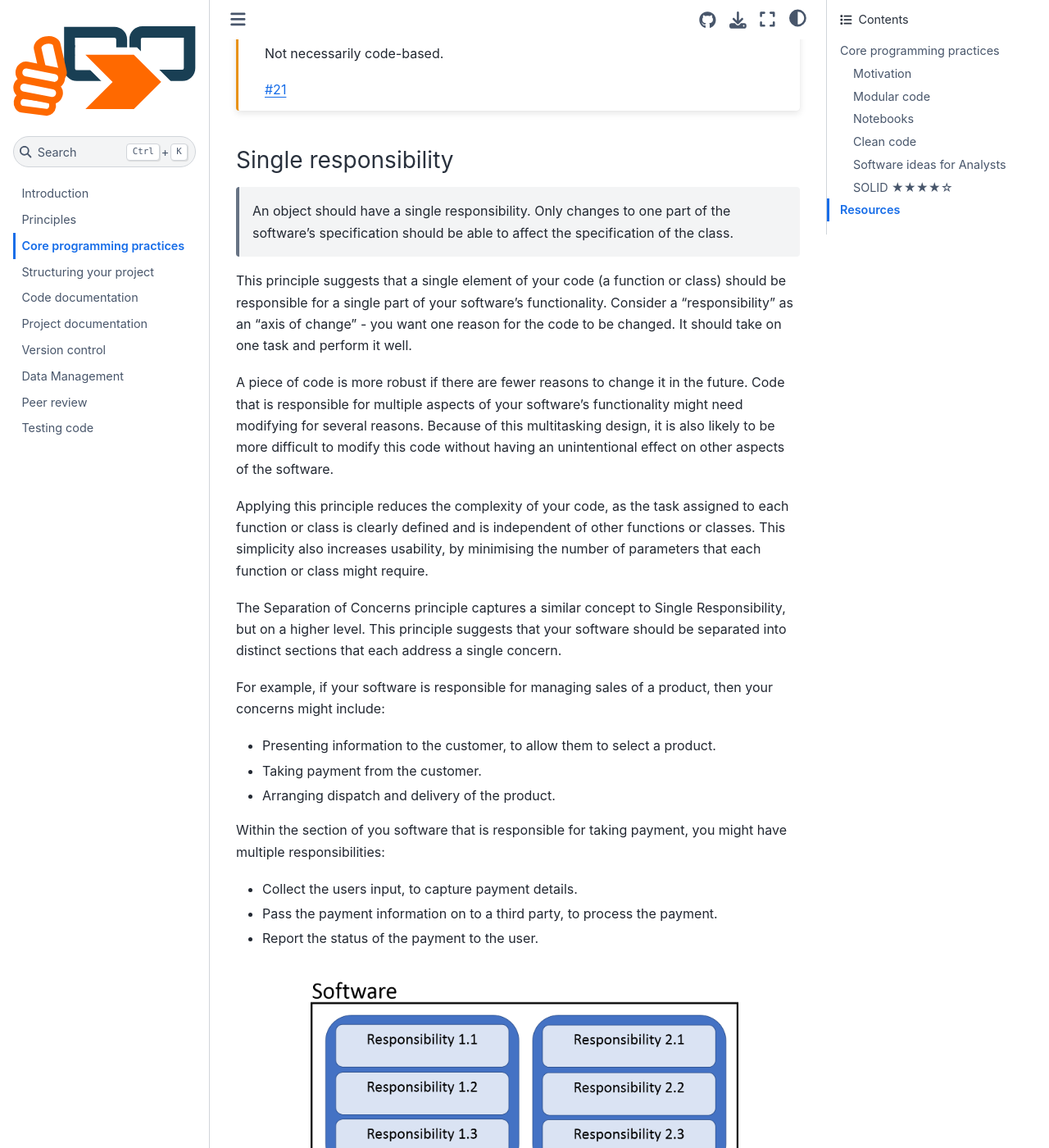
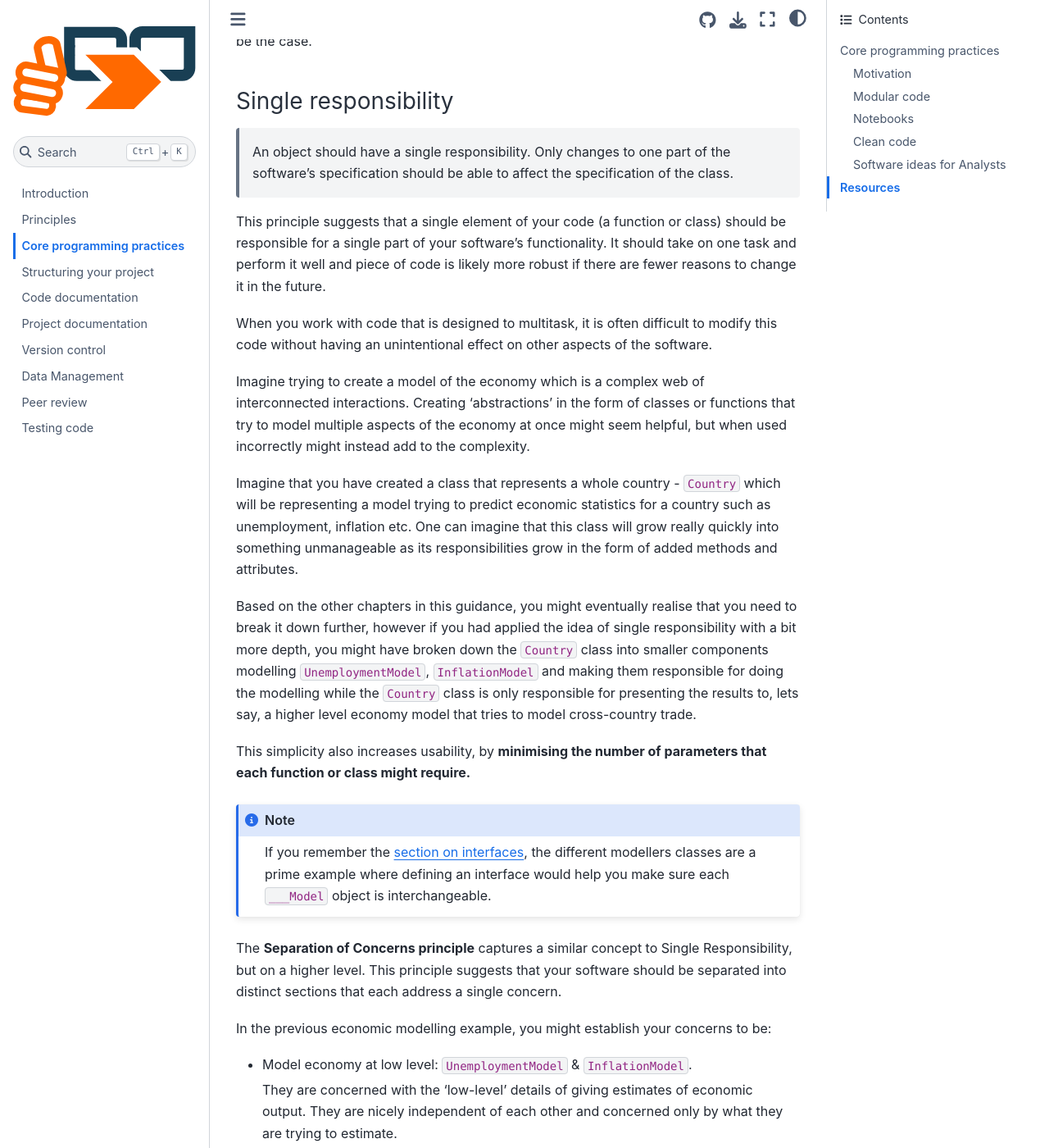
Before and after one commit to best-practice-and-impact/qa-of-code-guidance, a Jupyter Book: the page built from book/core_programming.md, in a window 1280 px wide and 1400 px high, scrolled down 29545 px. Shown: the whole window at 82% size. Built offline with Jupyter Book 1.0.4 settings and Sphinx 7.4.7 and the Sphinx Book theme 1.1.4, drawn with Linux system fonts in a browser that asks for light colours; some of the changed text lies outside the part shown.

Commit message:
Spelling and grammar
Also some tweaks to the formatting.

Add more changes to the SOLID bit

This basically removes the explicit references to the SOLID section and
it adds it all into the Software concepts for analysts portion.

`````diff
--- a/book/core_programming.md
+++ b/book/core_programming.md
@@ -125,7 +125,23 @@ The notion of private does not mean secure in Python. The main goal is to _expos
 
 Different implementations can be used by the end user - if the classes support the same methods. In Python, this is known as **duck typing** (if it looks like a duck, and quacks like a duck - it must be a duck); here, if a class has the same methods that you require as another class, you can use either class. In the above example, if we created a class `LoyaltyAccount` with the same methods of withdrawing points, we could foreseeably slot that class in instead of the `BankAccount` class.
 
-With other languages `interfaces` are defined to record exactly what a class should supply to be considered equivalent. Perhaps we need a class to store data - it could have several "write" methods; one implementation could deal with storing data into a database, but you also have a variant that stores data in local CSV files instead. In your code, you could switch which class you provide to your functions - the functions don't need to know if they are updating CSV or SQL files, they'll work regardless. Python does not support explicit interfaces by default but we can illustrate the concept in the following example:
+```{admonition} Liskov Substitution
+
+
+[Liskov substitution](https://en.wikipedia.org/wiki/Liskov_substitution_principle) states that subclasses should not damage the functionality of their parent class in their implementation.
+They should extend their usefulness, but retain their original functionality. In terms of OOP, if class B inherits from class A, it is said consider "B is an A"; Liskov substitution strengthens this to "B is interchangeable with an A".
+
+If you were to increase the domain and range of a function to account for new cases then this function should observe the same interface as the previous function.
+
+**In short:**
+- Objects should be replaceable with instances of their subclasses, without altering the correctness of that program
+- Functions should be replaceable with similar functions that observe the same interface contract.
+
+```
+
+(interfaces)=
+
+With other languages `interfaces` are defined to record exactly what a class should supply to be considered equivalent. Perhaps we need a class to store data - it could have several "write" methods; one implementation could deal with storing data into a database, another could store data in local CSV files instead. In your code, you could switch which class you provide to your functions - the functions don't need to know if they are updating CSV or SQL files, they'll work regardless. Python does not support explicit interfaces by default but we can illustrate the concept in the following example:
 
 ```python
 # Interface: My Classes Should have these methods:
@@ -168,11 +184,10 @@ If a single class is responsible for too much, then most of your code will be in
 **Responsibility Driven Design** makes objects that are normally "passive" become "active" - for example, with a banking system, rather than having an overly complex object representing a bank account (and handling all money movements), instead objects representing "cheques" and "cash" gain payment methods. Hence a cheque knows how to pay itself into an account; if we later needed to add new payment methods, the existing classes will unlikely to be affected. The bank account's responsibility is holding money, receiving it and paying it out. A cheque's responsibility is to pay itself in to a bank account and retrieve money from its associated account.
 
 ```{note}
-Many **[Design Patterns](https://en.wikipedia.org/wiki/Software_design_pattern)** are available with OOP - reusable solutions to common problems. An example is if you have an `Orange` class, and an `OrangePeeler` class. You've been given an `Apple` class, but would really love to be able to peel it - use an **adapter pattern**. Create an `OrangeAdapter` class that has the same methods as an `Orange` but accepts an `Apple` at construction. `OrangeAdapter` then takes all the `Orange` methods and translates them into equivalent method calls to the `Apple` class it was told about at construction. The `Apple` now looks like an `Orange`.
-
+Many **[Design Patterns](https://en.wikipedia.org/wiki/Software_design_pattern)** are available with OOP - reusable solutions to common problems.
 ```
 
-Object-Orientated Programming introduces the concept of **inheritance** - where a class can "inherit" its methods from another class. This enables extension of existing classes, but can cause problems for the unwary. Its an in-depth topic, but be aware that inheritance locks you in to the object you inherit from - if this object changes, you are dragged along with it. If you're using inheritance to reuse code from another class, prefer **encapsulation** instead. This means keep a private instance of the class you wish to re-use, and delegate the work down to it within your own methods - rather than inheriting the methods and directly using the other class. Now, if you change your mind about using this reused object - you aren't tied in to it, as no-one outside your class knows you've used it.
+Object-Orientated Programming introduces the concept of **inheritance** - where a class can "inherit" its methods from another class. This enables extension of existing classes, but can cause problems for the unwary. Its an in-depth topic, but be aware that **inheritance locks you in to the object you inherit from** - if this object changes, you are dragged along with it. If you're using inheritance to reuse code from another class, prefer **encapsulation** instead. This means keep a private instance of the class you wish to re-use, and delegate the work down to it within your own methods - rather than inheriting the methods and directly using the other class. Now, if you change your mind about using this reused object - you aren't tied in to it, as no-one outside your class knows you've used it.
 
 Finally, be wary when using classes to "chain" items together; for instance, if a "book" has a "publisher" and the publisher has an "address", you could: `book.publisher().address().postcode()`. However, chains like this are fragile as they depend on multiple parts of the system not changing. The "Demeter" research project found that this style of code produce a high proportion of bugs, resulting in the **(Law of Demeter)[https://en.wikipedia.org/wiki/Law_of_Demeter]**: "Only talk to your immediate friends". Namely, only access the objects you know about directly within a class - delegate the refined knowledge to the class you know about. Your code is then exposed to fewer opportunities to get damaged by a change in the codebase. There is a penalty for this - you replace with `book.publisherPostcode()` which internally would call `publisher.postcode()`, so we've added a method to `publisher` as well as `book`; we're trading maintainability for complexity, so consider if it is worthwhile.
 
@@ -1068,48 +1083,48 @@ if (coconut_count >= 0) {
 Now the count is printed if it is more than or equal to 0.
 It's clear that we intend for this to be the case.
 
-## SOLID <span role="image" aria-label="difficulty rating: 4 out of 5">★★★★☆</span>
-
-SOLID is an acronym that encompasses five software design principles that are intended to increase the readability and extensibility of software source code.
-These principles are designed to improve object-oriented programs, but can be roughly applied to functional programs too.
-
-```{todo}
-Extend SOLID subsections with analytical examples.
-
-Not necessarily code-based.
-
-[#21](https://github.com/best-practice-and-impact/qa-of-code-guidance/issues/21)
-```
-
 ### Single responsibility
 
 > An object should have a single responsibility.
 > Only changes to one part of the software's specification should be able to affect the specification of the class.
 
-This principle suggests that a single element of your code (a function or class) should be responsible for a single part of your software's functionality. Consider a "responsibility" as an "axis of change" - you want one reason for the code to be changed.
-It should take on one task and perform it well.
+This principle suggests that a single element of your code (a function or class) should be responsible for a single part of your software's functionality.
+It should take on one task and perform it well and piece of code is likely more robust if there are fewer reasons to change it in the future.
 
-A piece of code is more robust if there are fewer reasons to change it in the future.
-Code that is responsible for multiple aspects of your software's functionality might need modifying for several reasons.
-Because of this multitasking design, it is also likely to be more difficult to modify this code without having an unintentional effect on other aspects of the software.
+When you work with code that is designed to multitask, it is often difficult to modify this code without having an unintentional effect on other aspects of the software.
 
-Applying this principle reduces the complexity of your code, as the task assigned to each function or class is clearly defined and is independent of other functions or classes.
-This simplicity also increases usability, by minimising the number of parameters that each function or class might require.
+Imagine trying to create a model of the economy which is a complex web of interconnected interactions. Creating 'abstractions' in the form of classes or functions that try to model multiple aspects of the economy at once might seem helpful, but when used incorrectly might instead add to the complexity.
 
-The Separation of Concerns principle captures a similar concept to Single Responsibility, but on a higher level.
+Imagine that you have created a class that represents a whole country - `Country` which will be representing a model trying to predict economic statistics for a country such as unemployment, inflation etc. One can imagine that this class will grow really quickly into something unmanageable as its responsibilities grow in the form of added methods and attributes.
+
+Based on the other chapters in this guidance, you might eventually realise that you need to break it down further, however if you had applied the idea of single responsibility with a bit more depth, you might have broken down the `Country` class into smaller components modelling `UnemploymentModel`, `InflationModel` and making them responsible for doing the modelling while the `Country` class is only responsible for presenting the results to, lets say, a higher level economy model that tries to model cross-country trade.
+
+This simplicity also increases usability, by **minimising the number of parameters that each function or class might require.**
+
+```{note}
+If you remember the [section on interfaces](interfaces), the different modellers classes are a prime example where defining an interface would help you make sure each `___Model`  object is interchangeable.
+```
+
+The **Separation of Concerns principle** captures a similar concept to Single Responsibility, but on a higher level.
 This principle suggests that your software should be separated into distinct sections that each address a single concern.
 
-For example, if your software is responsible for managing sales of a product, then your concerns might include:
+In the previous economic modelling example, you might establish your concerns to be:
 
-- Presenting information to the customer, to allow them to select a product.
-- Taking payment from the customer.
-- Arranging dispatch and delivery of the product.
+- Model economy at low level: `UnemploymentModel` & `InflationModel`.
 
-Within the section of you software that is responsible for taking payment, you might have multiple responsibilities:
+  They are concerned with the 'low-level' details of giving estimates of economic output. They are nicely independent of each other and concerned only by what they are trying to estimate.
 
-- Collect the users input, to capture payment details.
-- Pass the payment information on to a third party, to process the payment.
-- Report the status of the payment to the user.
+- Model country level interactions and trade blocks: `Country` & `TradeBlock`.
+
+  These parts of your code almost sit higher in the concept hierarchy. They will be using the `Model` classes, however this is primarily concerned about the interactions in trade between countries.
+
+- Run simulations given a description of the desired economy
+
+  Once the model is there, there could be a SimulationRunner that takes in your model of the world economy and runs simulations. In this case, this part of your codebase will only revolve around running the actual simulations.
+
+In each of these distinct sections of your codebase there will be numerous classes and functions that should follow the single responsibility concepts outlined earlier.
+
+For example, within the section of your code concerned on modelling data, you might have a set of functions to download data from an external data store - those functions should only be responsible for receiving the required data safely and providing it to the `Model` object. If you had the need to download data from different sources online (i.e. Database, CSV or other), you might create several download functions. To pick the right function for each model you might create a [LoaderFactory](<https://en.wikipedia.org/wiki/Factory_(object-oriented_programming)>) who's only responsibility is to provide the `Model` with the right loading function for the right data source.
 
 ```{figure} ./_static/separation_of_concerns.png
 ---
@@ -1123,53 +1138,81 @@ Representation of concerns and responsibilities within a piece of software
 As such, separate sections of your software should be responsible for each of the concerns.
 Within each section of your software, distinct functions or classes should be responsible for each task that is required for that sections overall functionality.
 
+```{admonition} In the context of functions
+The previous example was heavily focused on classes and Object-Oriented Programming. The same equally applies in the world of functions. You define each concern which is addressed by a module containing functions who follow the single responsibility principle.
+
+So the previous example rephrased could be:
+- `uneployment_model` - function running the unemployment modelling
+- `inflation_model` - function running the unemployment modelling
+- etc.
+
+These functions then produce data about a given country stored somewhere (this could be stored as state of a class in the OOP approach) and then another function takes all this data for multiple countries and starts modelling it across country boundaries.
+
+The same core concepts still fully apply.
+```
+
 ### Open-closed
 
 > Objects and functions should be open for extension, but closed for modification.
 
 This means that it should be possible to extend the functionality of classes or functions, without modifying their source code or how they work.
-For example, extension of a class or function could be carried out through sub-classing or wrapper functions and decorators, respectively.
 
-This makes managing dependencies much easier between packages and projects.
+```python
+# some function that we want to keep closed for modification
+def core_method(data):
+    ...
+    return result
 
-In functional programming we can use the concepts of function composition and higher-order functions to enact the open-closed principle.
+# if we want to extend it without modifying it, we can always do the following
+def extended_methodology(data):
+     core_results = core_method(data)
+     return extended_functionality(core_results)
 
-### [Liskov substitution](https://en.wikipedia.org/wiki/Liskov_substitution_principle)
+```
 
-> Objects should be replaceable with instances of their subtypes, without altering the correctness of that program
-> Functions should be replaceable with similar functions that observe the same interface contract.
+Same would apply with classes through ideas like `inheritance`.
 
-Subclasses should not damage the functionality of their parent class in their implementation.
-They should extend their usefulness, but retain their original functionality. In terms of OOP, if class B inherits from class A, it is said consider "B is an A"; Liskov substitution strengthens this to "B is interchangeable with an A".
+When you think about the consequences of this you realise that taking into account this open-closed idea gives you:
 
-If you were to increase the domain and range of a function to account for new cases then this function should observe the same interface as the previous function.
+1. the confidence the parts of your code who's behaviour is not expected to change - closed for modification
+2. the ability to add more functionality as your code evolves
 
-### Interface segregation
+````{admonition} Functional composition
+In functional programming we use higher-order functions and functional composition to enact said principles. Functional composition deserves a brief detour as it is a concept that might be keenly used in a data analytics pipeline.
 
-> Many client-specific interfaces are better than one general-purpose interface.
+In simple terms, functional composition is a mathematical idea that takes two functions $f$ and $g$ and produces function $h$ such that $h(x) = g(f(x))$. People familiar with R's `%>%` operator will find this idea familiar.
 
-An interface describes the interaction between multiple elements of code.
-This might be a piece of your code that uses another piece of your code or someone else's.
+Imagine you have a task to perform some report generation and modelling from data. You can lay out your code to be easily composable with the following functions with single responsibility.
+- `load` - loads data
+- `model` - runs the model on data
+- `report` - runs report generation
 
-As you add more and more functionality into a single interface, between parts of a program or from the program to customers, it becomes more difficult to extend or maintain.
-Separating these into multiple interfaces increases simplicity and maintainability.
+So when it comes to creating a pipeline you end up with something like
 
-It can be tempting to generalise your program to as many use cases as possible.
-However, this can overwhelm your users.
-It is better that each user persona gets an interface that is meant for them rather than a complicated one which doesn't satisfy any user persona.
+`report= report(model(load(filepath)))`
 
-### Dependency inversion
+We will now assume that these individual functions are closed for modification, however we can extend the functionality of load by adding a `clean` function that cleans the data so we end up with:
 
-> Depend on abstractions, not concretions.
+```python
+# very simply we can extend this without modifying the source code of load
+report = report(model(clean(load(filepath))))
 
-High level modules should not depend on low-level modules.
-Both should depend on interfaces - i.e. be built with this interaction in mind.
+# or we can first define a new load as follows
+def new_load(filepath):
+    return clean(load(filepath))
 
-Abstractions should not depend on specific details, but should outline a general concept.
-Concrete implementations should depend on these abstractions.
+report = report(model(new_load(filepath)))
 
-Specify parameters to a function (or a higher order function to retrieve them) rather than hard coding the function to get some value.
-The function should not look outside of its own environment for data.
+# or with the help of anonymous (lambda)
+new_load = lambda data: clean(load(data))
+report = report(model(new_load(filepath)))
+
+# or
+pipeline = lambda data: report(model(clean(load(filepath))))
+report = pipeline(filepath)
+```
+
+````
 
 (resources)=
 
`````
Also changed, not shown: other parts of book/core_programming.md (+2 -2 lines).
